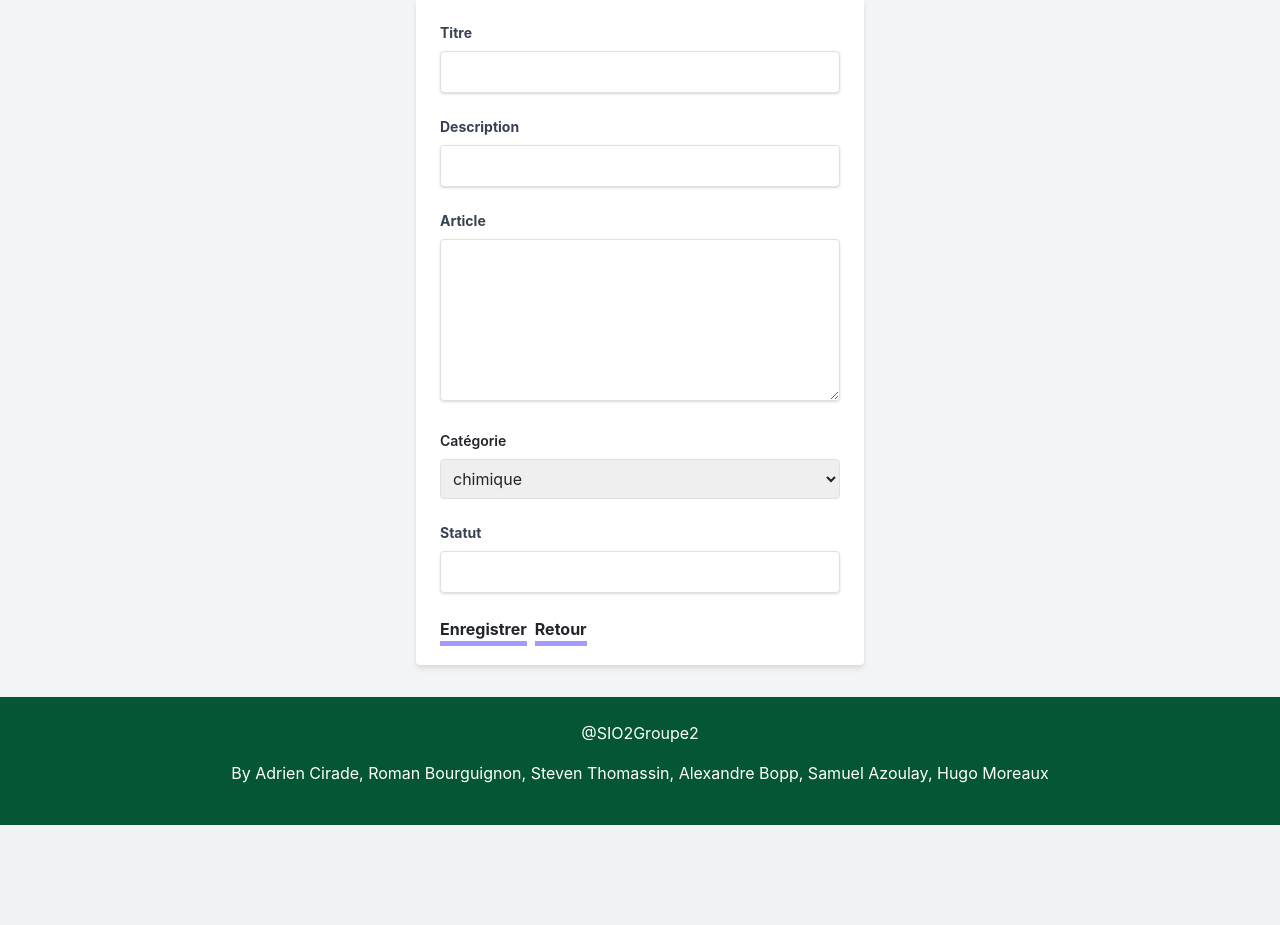
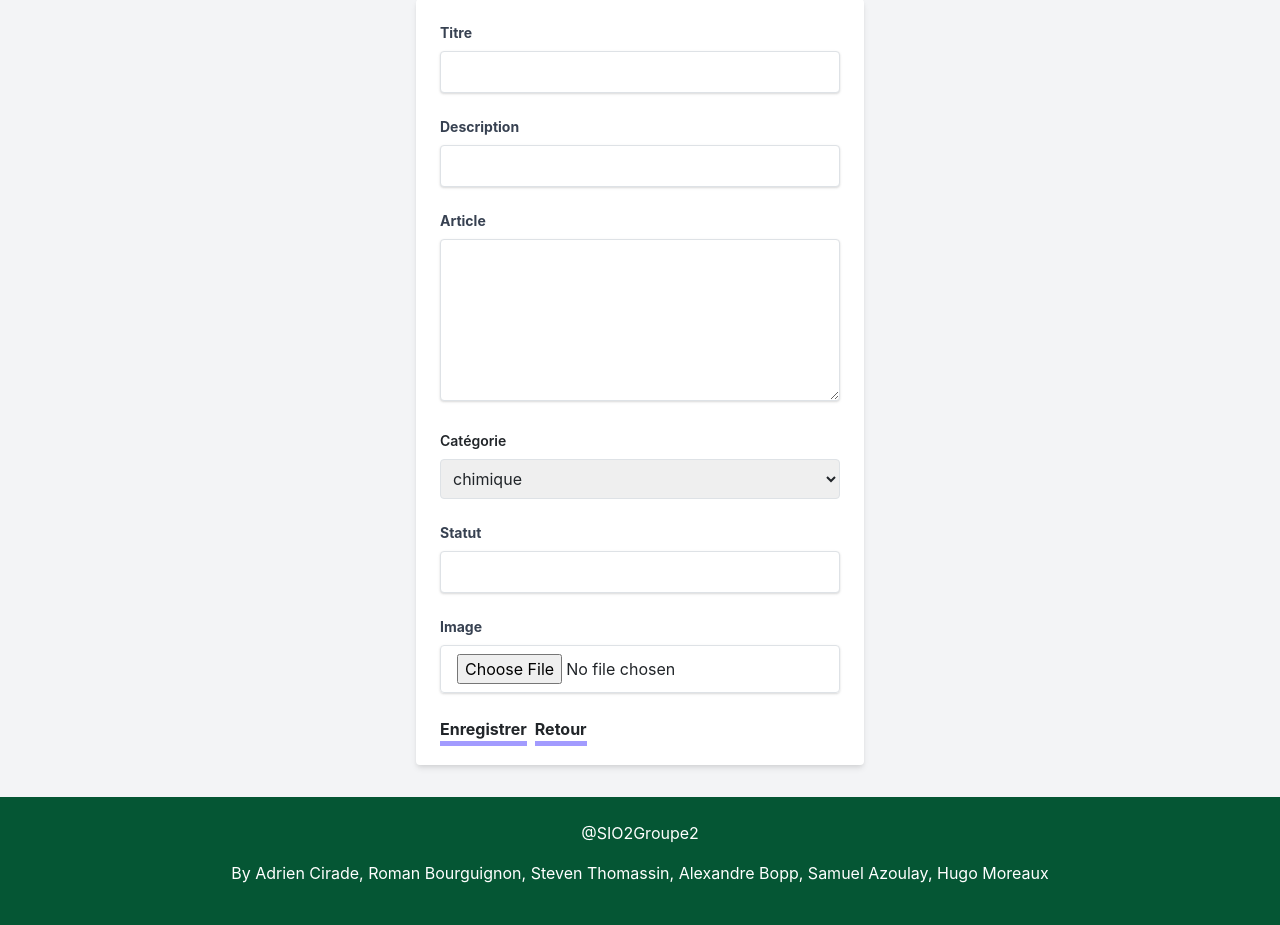
Before and after one commit to Boppalex/infoclimat.org, a PHP site: page /add.php in a window 1280 px wide. Shown: the part 177-1102 px from the top of the page. Before the commit the page ends 1002 px from the top, so only its background shows below. Run offline with PHP 8.4, Linux system fonts and the light colour scheme; data comes from the database, SQL or seed files in the repository; data that the repository does not hold is empty; some libraries are stand-ins or nearby versions.

Commit message:
ajout image

```diff
--- a/accueil.php
+++ b/accueil.php
@@ -74,7 +74,7 @@ include 'header.php';
                                             $imageType = "image/jpeg"; // Ajustez selon le type d'image dans votre base de données
 
                                             // Affichage de l'image
-                                            echo '<img src="data:' . $imageType . ';base64,' . $imageData . '" alt="Image ' . $row['id'] . '" class="w-full h-full object-cover rounded-2xl">';
+                                            echo '<img src="data:' . $imageType . ';base64,' . $imageData . '" alt="Image ' . $row['id'] . '" class="w-full h-full object-fit rounded-2xl">';
                                         }
                                         ?>
 
--- a/add.php
+++ b/add.php
@@ -1,5 +1,3 @@
-
-
 <!DOCTYPE html>
 <html lang="en">
 
@@ -105,8 +103,13 @@ if (isset($_POST)) {
         $article = strip_tags($_POST['article']);
         $categorie = strip_tags($_POST['categorie']);
         $statut = strip_tags($_POST['statut']);
+        $user_id = $_SESSION['user_id'];
 
-        $sql = "INSERT INTO `infocarte` (`titre`, `description`, `article`, `categorie`, `statut`) VALUES (:titre, :description, :article, :categorie, :statut)";
+        // Ajout de l'image
+        $image = $_FILES['image']['name'];
+        $image = file_get_contents($_FILES['image']['tmp_name']);
+
+        $sql = "INSERT INTO `infocarte` (`titre`, `description`, `article`, `categorie`, `statut`, `image`, `creerpar`) VALUES (:titre, :description, :article, :categorie, :statut, :image, :user_id)";
 
 
         $query = $db->prepare($sql);
@@ -116,10 +119,12 @@ if (isset($_POST)) {
         $query->bindValue(':article', $article, PDO::PARAM_STR);
         $query->bindValue(':categorie', $categorie, PDO::PARAM_STR);
         $query->bindValue(':statut', $statut, PDO::PARAM_STR);
+        $query->bindValue(':image', $image, PDO::PARAM_STR);
+        $query->bindValue(':user_id', $user_id, PDO::PARAM_STR);
 
         $query->execute();
         $_SESSION['message'] = "Produit ajouté avec succès !";
-        header('Location: backend.php');
+
     }
 }
 
@@ -128,7 +133,7 @@ require_once('close.php');
 
 <body class="bg-gray-100">
     <div class="container">
-        <form method="post" class="max-w-md mx-auto my-8 p-6 bg-white rounded shadow-md">
+        <form method="post" class="max-w-md mx-auto my-8 p-6 bg-white rounded shadow-md" enctype="multipart/form-data">
             <div class="mb-4">
                 <label for="titre" class="block text-gray-700 text-sm font-bold mb-2">Titre</label>
                 <input type="text" name="titre" id="titre"
@@ -181,6 +186,11 @@ require_once('close.php');
                 <input type="number" name="statut" id="statut" min="1" max="2"
                     class="w-full px-3 py-2 border rounded shadow appearance-none focus:outline-none focus:shadow-outline-blue">
             </div>
+            <div class="mb-4">
+                <label for="image" class="block text-gray-700 text-sm font-bold mb-2">Image</label>
+                <input type="file" name="image" id="image"
+                    class="w-full px-3 py-2 border rounded shadow appearance-none focus:outline-none focus:shadow-outline-blue">
+            </div>
             <div class="flex flex-row gap-2">
                 <button type="submit">Enregistrer</button>
                 <button type="button" onclick="window.location.href='backend.php'">Retour</button>
--- a/article.php
+++ b/article.php
@@ -87,7 +87,7 @@ include 'header.php';
             <div class="container h-72 overflow-hidden rounded-lg mb-8 border-2">
                 <?php if (empty($article_image)): ?>
                     <!-- Afficher l'image par défaut si la colonne "image" est vide -->
-                    <img src="Images/ImageClimat2.jpg" alt="Image par défaut" class="w-full object-cover">
+                    <img src="Images/ImageClimat2.jpg" alt="Image par défaut" class="w-full object-fit">
                 <?php else: ?>
                     <?php
                     // Encodage de l'image en base64
@@ -98,7 +98,7 @@ include 'header.php';
                     ?>
                     <!-- Affichage de l'image -->
                     <img src="data:<?php echo $imageType; ?>;base64,<?php echo $imageData; ?>"
-                        alt="<?php echo $article_title; ?>" class="object-cover object-center h-full w-full">
+                        alt="<?php echo $article_title; ?>" class="object-fit object-center h-full w-full">
                 <?php endif; ?>
             </div>
 
--- a/backend.php
+++ b/backend.php
@@ -65,10 +65,6 @@
 include 'header.php';
 ?>
 <?php
-
-
-
-
 require_once('connect.php');
 // Requête SQL pour récupérer les données
 $sql = 'SELECT infocarte.*, categorie.label as categorie FROM infocarte, categorie WHERE infocarte.categorie = categorie.id' ;
--- a/blog.php
+++ b/blog.php
@@ -53,7 +53,7 @@ include 'header.php';
     // Ajouter le filtre de catégorie si une catégorie est sélectionnée
     if (!empty($categorie)) {
         // Utilisez la catégorie dans la clause WHERE de la requête
-        $query .= " WHERE categorie = '" . $mysqli->real_escape_string($categorie) . "'";
+        $query .= " AND categorie = '" . $mysqli->real_escape_string($categorie) . "'";
     }
 
     // Exécuter la requête
```
Also changed, not shown: adduser.php (+14 -3 lines), Images/18 - Copie.jpg (added), Images/18.png (added), 1 other file.
